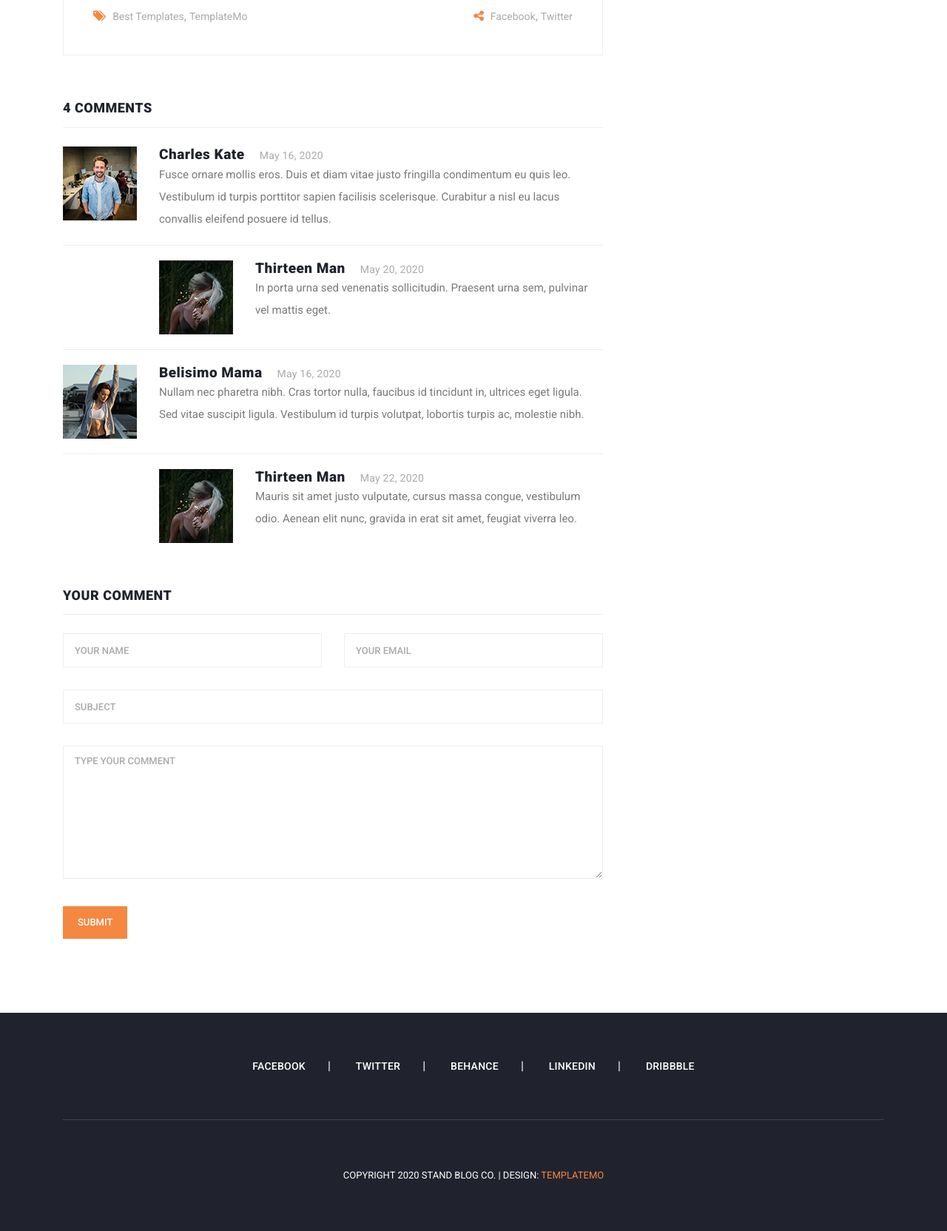
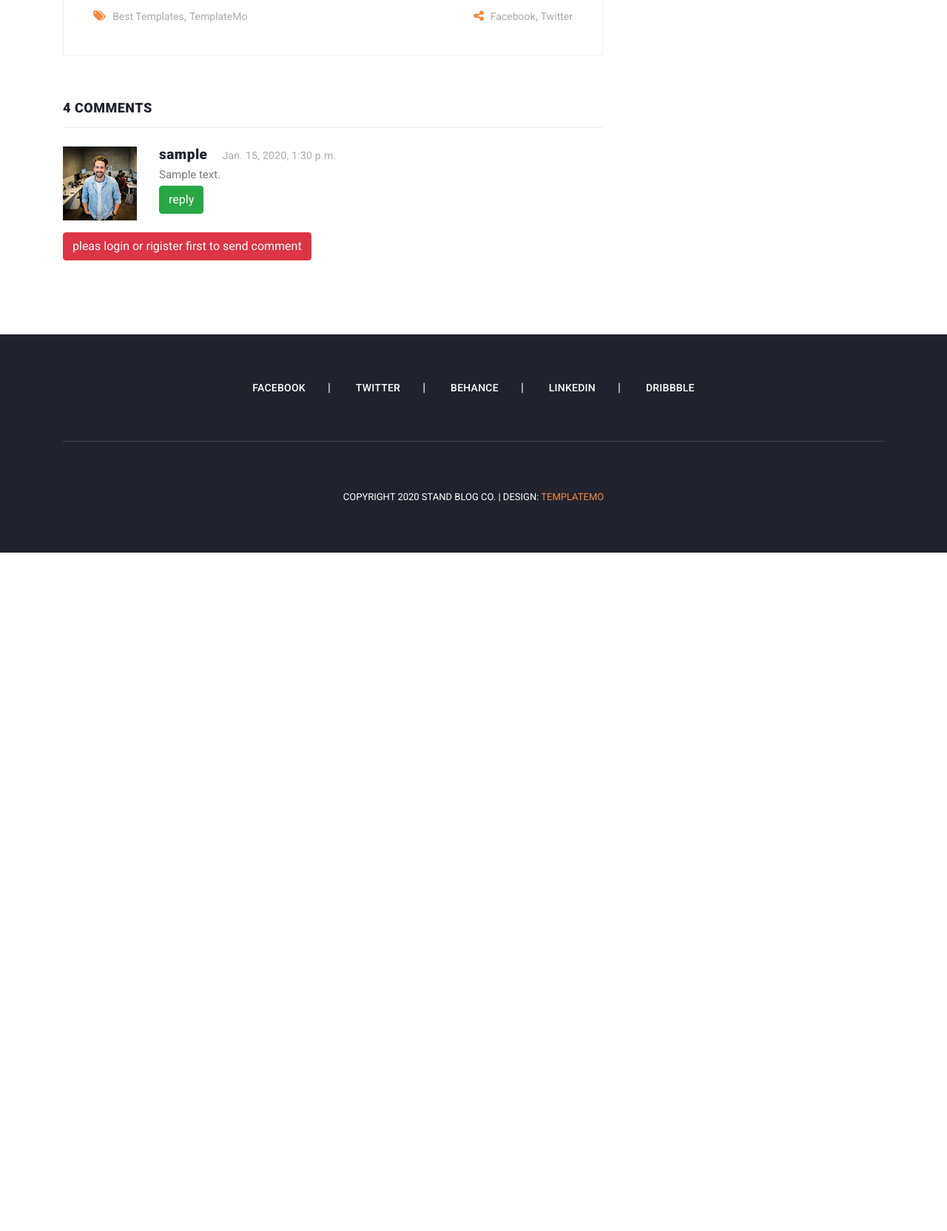
Before and after one commit to reza-svr/blog-project, a Django app: a page that uses blog_app/templates/blog_app/post-details.html in a window 1280 px wide. Shown: the part 1336-3000 px from the top of the page at 74% size. After the commit the page ends 2083 px from the top, so only its background shows below. Run offline with Django 5.2, Linux system fonts and the light colour scheme; tables that the repository leaves empty hold one stand-in row (values such as "Sample post"); grey boxes marked "Sample" are stand-in pictures; some libraries are stand-ins or nearby versions.

Commit message:
Implementing a commenting system (modls + views + template)

```diff
--- a/blog_app/admin.py
+++ b/blog_app/admin.py
@@ -1,6 +1,7 @@
 from django.contrib import admin
-from .models import Article , Category
+from .models import Article , Category , Comment
 
 
 admin.site.register(Article)
 admin.site.register(Category)
+admin.site.register(Comment)
--- a/blog_app/models.py
+++ b/blog_app/models.py
@@ -77,3 +77,16 @@ class Article(models.Model):
 
     class Meta:
         ordering = ('-created',)
+
+
+
+class Comment(models.Model):
+    article = models.ForeignKey(Article , on_delete=models.CASCADE , related_name='comments')
+    user = models.ForeignKey(User , on_delete=models.CASCADE , related_name='comments')
+    parent = models.ForeignKey('self' , on_delete=models.CASCADE ,null=True,blank=True, related_name= 'replies')
+    body = models.TextField()
+    created_at = models.DateTimeField(auto_now_add=True)
+
+
+    def __str__(self):
+        return self.body[:50]
--- a/blog_app/templates/blog_app/post-details.html
+++ b/blog_app/templates/blog_app/post-details.html
@@ -69,72 +69,50 @@
                     </div>
                     <div class="content">
                       <ul>
+                        {% for comment in article.comments.all %}
+                          {% if comment.parent == None %}
                             <li>
                               <div class="author-thumb">
-                            <img src="assets/images/comment-author-01.jpg" alt="">
+                                <img src="{% static 'images/comment-author-01.jpg'%}" alt="">
                               </div>
                               <div class="right-content">
-                            <h4>Charles Kate<span>May 16, 2020</span></h4>
-                            <p>Fusce ornare mollis eros. Duis et diam vitae justo fringilla condimentum eu quis leo. Vestibulum id turpis porttitor sapien facilisis scelerisque. Curabitur a nisl eu lacus convallis eleifend posuere id tellus.</p>
+                                <h4>{{ comment.user.username }}<span>{{ comment.created_at }}</span></h4>
+                                <p>{{ comment.body }}</p>
+                                <button onclick="set_value({{ comment.id  }})" class="btn btn-success">reply</button>
                               </div>
                             </li>
+                            {% for reply in comment.replies.all %}
                             <li class="replied">
                               <div class="author-thumb">
-                            <img src="assets/images/comment-author-02.jpg" alt="">
+                                <img src="{% static 'images/comment-author-02.jpg' %}" alt="">
                               </div>
                               <div class="right-content">
-                            <h4>Thirteen Man<span>May 20, 2020</span></h4>
-                            <p>In porta urna sed venenatis sollicitudin. Praesent urna sem, pulvinar vel mattis eget.</p>
+                                <h4>{{ reply.user.username }}<span>{{ reply.created_at }}</span></h4>
+                                <p>{{ reply.body }}</p>
                               </div>
                             </li>
-                        <li>
-                          <div class="author-thumb">
-                            <img src="assets/images/comment-author-03.jpg" alt="">
-                          </div>
-                          <div class="right-content">
-                            <h4>Belisimo Mama<span>May 16, 2020</span></h4>
-                            <p>Nullam nec pharetra nibh. Cras tortor nulla, faucibus id tincidunt in, ultrices eget ligula. Sed vitae suscipit ligula. Vestibulum id turpis volutpat, lobortis turpis ac, molestie nibh.</p>
-                          </div>
-                        </li>
-                        <li class="replied">
-                          <div class="author-thumb">
-                            <img src="assets/images/comment-author-02.jpg" alt="">
-                          </div>
-                          <div class="right-content">
-                            <h4>Thirteen Man<span>May 22, 2020</span></h4>
-                            <p>Mauris sit amet justo vulputate, cursus massa congue, vestibulum odio. Aenean elit nunc, gravida in erat sit amet, feugiat viverra leo.</p>
-                          </div>
-                        </li>
+                            {% endfor %}
+                          {% endif %}
+                        {% endfor%}
+
                       </ul>
                     </div>
                   </div>
                 </div>
+                {% if request.user.is_authenticated %}
                   <div class="col-lg-12">
                     <div class="sidebar-item submit-comment">
                       <div class="sidebar-heading">
-                      <h2>Your comment</h2>
+                        <h2 id="comment-form">Your comment</h2>
                       </div>
                       <div class="content">
                         <form id="comment" action="#" method="post">
+                          {% csrf_token %}
                           <div class="row">
-                          <div class="col-md-6 col-sm-12">
-                            <fieldset>
-                              <input name="name" type="text" id="name" placeholder="Your name" required="">
-                            </fieldset>
-                          </div>
-                          <div class="col-md-6 col-sm-12">
-                            <fieldset>
-                              <input name="email" type="text" id="email" placeholder="Your email" required="">
-                            </fieldset>
-                          </div>
-                          <div class="col-md-12 col-sm-12">
-                            <fieldset>
-                              <input name="subject" type="text" id="subject" placeholder="Subject">
-                            </fieldset>
-                          </div>
+                            <input type="hidden" value="" id="parent_id" name="parent_id">
                             <div class="col-lg-12">
                               <fieldset>
-                              <textarea name="message" rows="6" id="message" placeholder="Type your comment" required=""></textarea>
+                                <textarea name="body" rows="6" id="body" placeholder="Type your comment" required=""></textarea>
                               </fieldset>
                             </div>
                             <div class="col-lg-12">
@@ -147,6 +125,11 @@
                       </div>
                     </div>
                   </div>
+                {% else %}
+                  <div class="col-lg-12 mt-3">
+                    <a href="{% url 'account:login' %}" class="btn btn-danger">pleas login or rigister first to send comment</a>
+                  </div>
+                {% endif %}
               </div>
             </div>
           </div>
@@ -154,5 +137,10 @@
         </div>
       </div>
     </section>
-
+    <script>
+      function set_value(id){
+        document.getElementById('parent_id').value = id;
+        window.location.href = "#body"
+      }
+    </script>
 {% endblock %}
--- a/blog_app/views.py
+++ b/blog_app/views.py
@@ -1,11 +1,16 @@
 from django.shortcuts import render , get_object_or_404
-from blog_app.models import Article , Category
+from blog_app.models import Article , Category , Comment
 from django.core.paginator import Paginator
 
 
 def post_detail(request ,slug):
     # article = Article.objects.get(id = pk)
     article = get_object_or_404(Article , slug=slug)
+    if request.method == 'POST':
+        parent_id = request.POST.get('parent_id')
+        body = request.POST.get('body')
+        Comment.objects.create(body=body , article = article , user=request.user , parent_id = parent_id)
+
     return render(request , "blog_app/post-details.html" , {'article' : article})
 
 def post_list(request):
```
Lines whose indentation alone changed are shown as unchanged.
